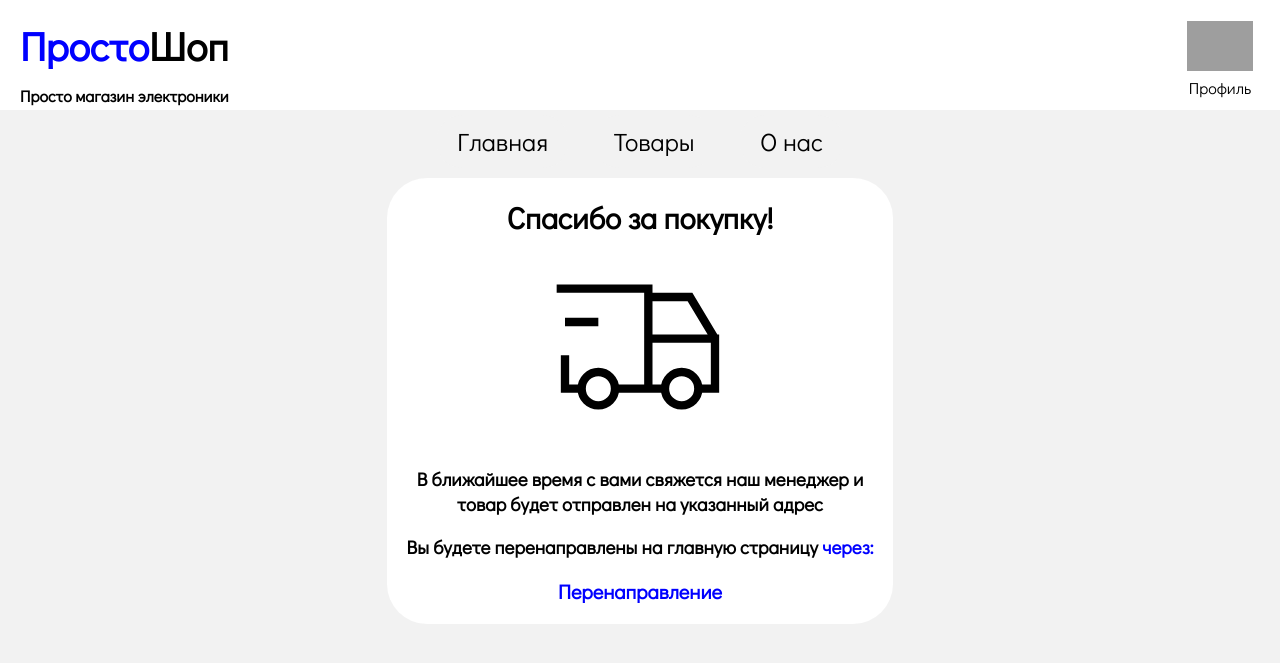
After one commit to Ghuadg/test, a Django app: page /paymentend in a window 1280 px wide. The commit adds this page. Shown: the top 663 px of the page. Run offline with Django 5.2, Linux system fonts and the light colour scheme; grey boxes are pictures that could not be loaded.

```diff
--- a/internetshop/shop/models.py
+++ b/internetshop/shop/models.py
@@ -27,3 +27,4 @@ class Review(models.Model):
         rating = models.IntegerField()
         usage_duration = models.IntegerField()
         text = models.TextField()
+        published_at = models.DateTimeField(auto_now_add=True)
--- a/internetshop/shop/static/style.css
+++ b/internetshop/shop/static/style.css
@@ -349,10 +353,10 @@ label {
 }
 
 .paymentCard {
-    margin-top: 20px;
+    margin-top: 10px;
     margin-left: auto;
     margin-right: auto;
-    width: 30%;
+    width: 38%;
     text-align: center;
     border-radius: 40px;
     background: white;
--- /dev/null
+++ b/internetshop/shop/templates/paymentend.html
@@ -0,0 +1,73 @@
+{% load static %}
+<link rel="stylesheet" href="{% static 'style.css' %}">
+
+<a class = "navlink" href="/"><h1><span style="color: 0000ff">Просто</span>Шоп</h1></a>
+
+
+<div class="header-strip"></div>
+<div class="legenda">
+    <h1>Просто магазин электроники</h1>
+</div>
+
+<div class="navigation">
+<a class = "navlink" href="/">Главная</a>
+<a class = "navlink" href="/productlist">Товары</a>
+<a class = "navlink" href="/aboutus">О нас</a>
+</div>
+
+
+
+<div class="profile">
+<a href="/profile">
+    <button1><img src = "https://i.postimg.cc/Mp5qrQG0/image.png"/><button1>
+    <button1>Профиль<button1>
+</a>
+</div>
+
+<div class="paymentCard" >
+    <h2 style="font-size: 30px">Спасибо за покупку!</h2>
+     <svg style="font-size: 200px; height: 200px;"
+      fill="none"
+      stroke="currentColor"
+      strokeLinecap="round"
+      strokeLinejoin="round"
+      strokeWidth={2}
+      viewBox="0 0 24 24"
+      height="1em"
+      width="1em"
+    >
+      <path stroke="none" d="M0 0h24v24H0z" />
+      <path d="M9 17 A2 2 0 0 1 7 19 A2 2 0 0 1 5 17 A2 2 0 0 1 9 17 z" />
+      <path d="M19 17 A2 2 0 0 1 17 19 A2 2 0 0 1 15 17 A2 2 0 0 1 19 17 z" />
+      <path d="M5 17H3v-4M2 5h11v12m-4 0h6m4 0h2v-6h-8m0-5h5l3 5M3 9h4" />
+    </svg>
+    <h3>В ближайшее время с вами свяжется наш менеджер и товар будет отправлен на указанный адрес</h3>
+    <h3>Вы будете перенаправлены на главную страницу <span style="color: 0000ff">через:</span></h3>
+      <div id="countdown">5</div>
+
+    <style>
+        #countdown {
+        color: blue;
+        margin-bottom: 10px;
+        font-size: 20px;
+        font-family: "Didact Gothic";
+        font-weight: bold;
+    }
+    </style>
+
+    <script>
+
+            let timeLeft = 5;
+            const countdownFunction = setInterval(function() {
+                timeLeft--;
+                document.getElementById("countdown").innerHTML = timeLeft;
+
+
+                if (timeLeft <= 0) {
+                    clearInterval(countdownFunction);
+                    document.getElementById("countdown").innerHTML = "Перенаправление";
+                }
+            }, 1000);
+    </script>
+
+</div>
--- a/internetshop/shop/templates/profile.html
+++ b/internetshop/shop/templates/profile.html
@@ -36,5 +36,6 @@
          <button>Войти</button>
     <div>
         <p>Не зарегистрированы? Зарегистрируйтесь! | пока что недоступно :( </p>
-    <p>Продолжая регистрацию или вход, вы принимаете условия Пользовательского соглашения и Политики конфиденциальности</p>
+        <p>Продолжая регистрацию или вход, вы принимаете условия Пользовательского соглашения и Политики конфиденциальности</p>
+
 </div>
--- a/internetshop/shop/urls.py
+++ b/internetshop/shop/urls.py
@@ -8,5 +8,7 @@ urlpatterns = [
     path("payment/<int:id>", views.payment, name='payment'),
     path('aboutus', views.aboutus, name='aboutus'),
     path('productlist', views.productlist, name='productlist'),
-    path('profile', views.profile, name='profile')
+    path('profile', views.profile, name='profile'),
+    path('paymentend', views.paymentend, name='paymentend'),
+
 ]
--- a/internetshop/shop/views.py
+++ b/internetshop/shop/views.py
@@ -1,8 +1,8 @@
 
 from django.http import HttpResponse
-from django.shortcuts import render
+from django.shortcuts import render, redirect
 import telebot
-
+import os
 
 from .models import Product, Review
 
@@ -57,14 +57,15 @@ def payment(request, id):
     if request.method == "POST":
         name = request.POST.get('name')
         address = request.POST.get('address')
+        number = request.POST.get('number')
         # Send message to Telegram
         bot.send_message(CHAT_ID, f'''📦 Новый заказ: {product.name}
 💸 Цена: {product.price} рублей
 ФИО покупателя: {name}
 Адрес доставки: {address}
+Номер телефона покупателя для связи: {number}
 ''')
-
-
+        return redirect('/paymentend')
 
     return render(request, "payment.html", {
         'product': product
@@ -80,3 +81,6 @@ def productlist(request):
 
 def profile(request):
     return render(request, "profile.html")
+
+def paymentend(request):
+    return render(request, "paymentend.html")
```
Also changed, not shown: other parts of internetshop/shop/static/style.css (+43 -5 lines), internetshop/shop/templates/payment.html (+29 -3 lines), internetshop/shop/templates/product.html (+13 -7 lines), internetshop/shop/migrations/0006_ghid.py (added), internetshop/shop/migrations/0007_delete_ghid.py (added), internetshop/shop/migrations/0008_product_cpu_product_display_product_lan_and_more.py (added), internetshop/shop/migrations/0009_alter_product_cpu_alter_product_display_and_more.py (added), internetshop/shop/migrations/0010_alter_product_cpu_alter_product_display_and_more.py (added), internetshop/shop/migrations/0011_remove_product_cpu_remove_product_display_and_more.py (added), internetshop/shop/migrations/0012_product_memory.py (added), internetshop/shop/migrations/0013_alter_product_memory.py (added), internetshop/shop/migrations/0014_product_cpu_product_display_product_lan.py (added), internetshop/shop/migrations/0015_remove_product_cpu_remove_product_display_and_more.py (added), internetshop/shop/migrations/0016_review_published_at.py (added).
